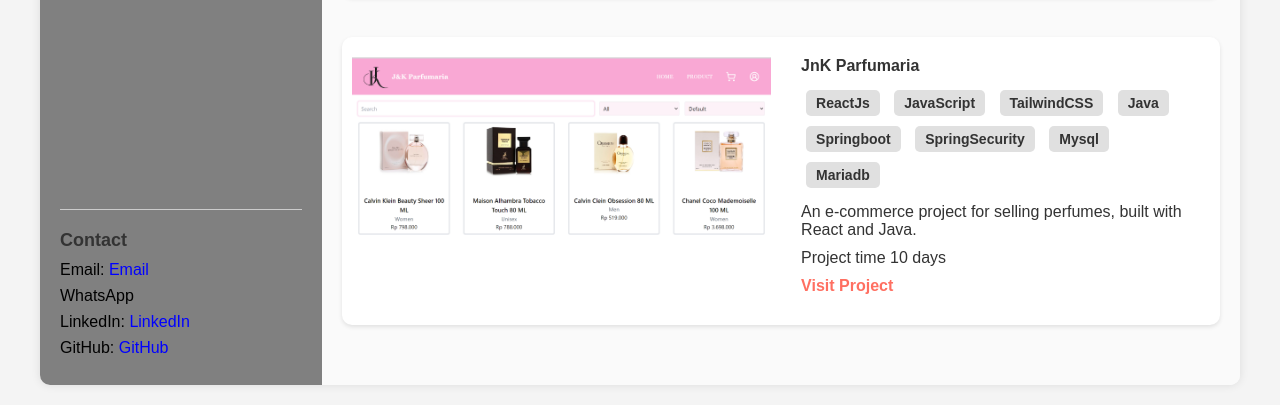
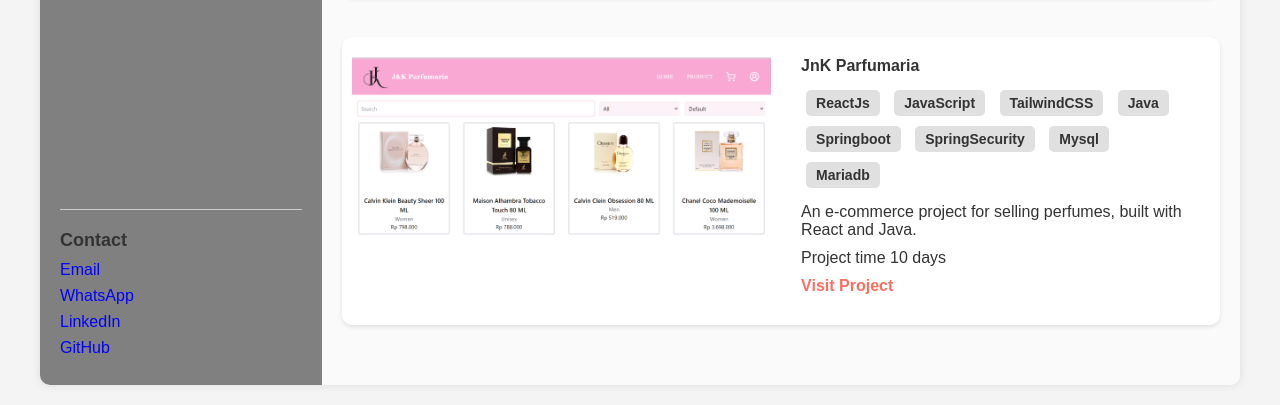
Before and after one commit to Natasya3101/portofolio-raja-salsabilla-annatasya, a plain HTML site: page index.html in a window 1280 px wide. Shown: the part 1567-1972 px from the top of the page. Drawn offline with Linux system fonts and the light colour scheme.

Commit message:
portofolio

```diff
--- a/index.html
+++ b/index.html
@@ -60,10 +60,10 @@
             <!-- Contact Section -->
             <div class="contact">
                 <h3>Contact</h3>
-                <p>Email: <a href="mailto:rajaannatasya@gmail.com">Email</a></p>
-                <p <a href="https://wa.me/+6282169806388">WhatsApp</p>
-                <p>LinkedIn: <a href="https://www.linkedin.com/in/raja-salsabilla-annatasya-4ba647320" target="_blank">LinkedIn</a></p>
-                <p>GitHub: <a href="https://github.com/Natasya3101" target="_blank">GitHub</a></p>
+                <p><a href="mailto:rajaannatasya@gmail.com">Email</a></p>
+                <p><a href="https://wa.me/+6282169806388"/>WhatsApp</p>
+                <p><a href="https://www.linkedin.com/in/raja-salsabilla-annatasya-4ba647320" target="_blank">LinkedIn</a></p>
+                <p><a href="https://github.com/Natasya3101" target="_blank">GitHub</a></p>
             </div>
         </aside>
         <main class="portfolio">
```
